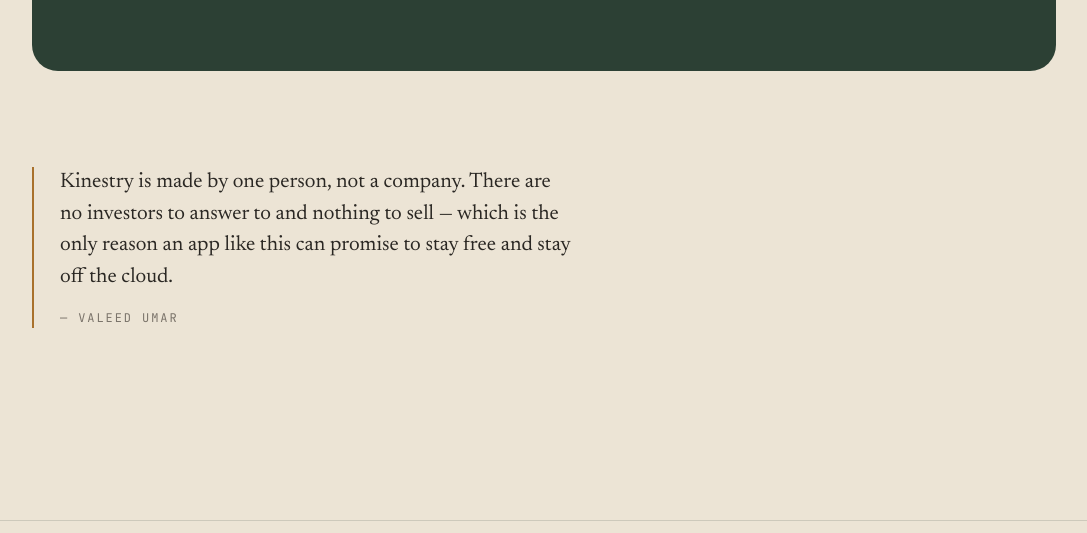
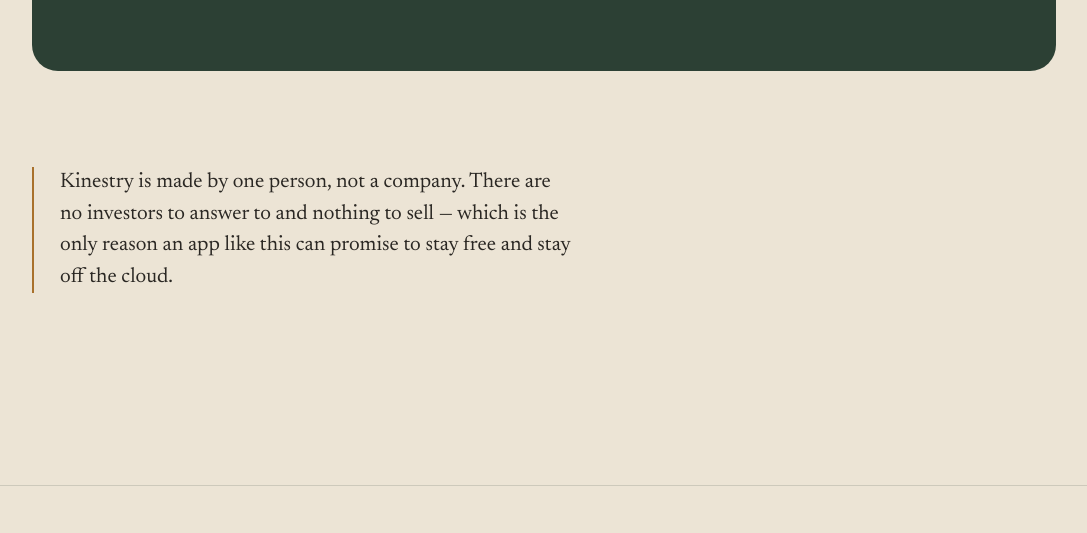
Before and after one commit to VU-96/kinestry-site, a plain HTML site: page index.html in a window 1280 px wide. Shown: the part 2705-3238 px from the top of the page, without its empty margins (96-1183 px from the left). Drawn offline with Linux system fonts and the light colour scheme.

Commit message:
Drop the name from the maker's note
Unsigned now, and the cite styling went with it rather than sitting unused.

```diff
--- a/index.html
+++ b/index.html
@@ -116,11 +116,6 @@
   #maker{padding:0 0 96px}
   .note{max-width:34rem;border-left:2px solid var(--ochre);padding-left:26px}
   .note p{font-family:var(--serif);font-size:21px;line-height:1.5;color:var(--ink)}
-  .note cite{
-    display:block;margin-top:16px;font-family:var(--mono);font-style:normal;
-    font-size:12px;letter-spacing:.16em;text-transform:uppercase;color:var(--ink3);
-  }
-  .note cite::before{content:"— "}
 
   /* Two 96px paddings meeting between sections read as a dead gap. */
   #privacy{padding-top:40px}
@@ -348,15 +343,14 @@
        Deliberately narrow and quiet: every other section on this page is a
        1080px centred box with an eyebrow above a serif headline, and that
        sameness is what made the site feel machine-made. This one breaks it.
-       REPLACE THE SENTENCE with your own — a real reason you built this will
-       carry more than anything written for you. -->
+       Unsigned on purpose. REPLACE THE SENTENCE with your own — a real reason
+       you built this will carry more than anything written for you. -->
   <section id="maker">
     <div class="wrap">
       <blockquote class="note">
         <p>Kinestry is made by one person, not a company. There are no investors
         to answer to and nothing to sell — which is the only reason an app like
         this can promise to stay free and stay off the cloud.</p>
-        <cite>Valeed Umar</cite>
       </blockquote>
     </div>
   </section>
```
